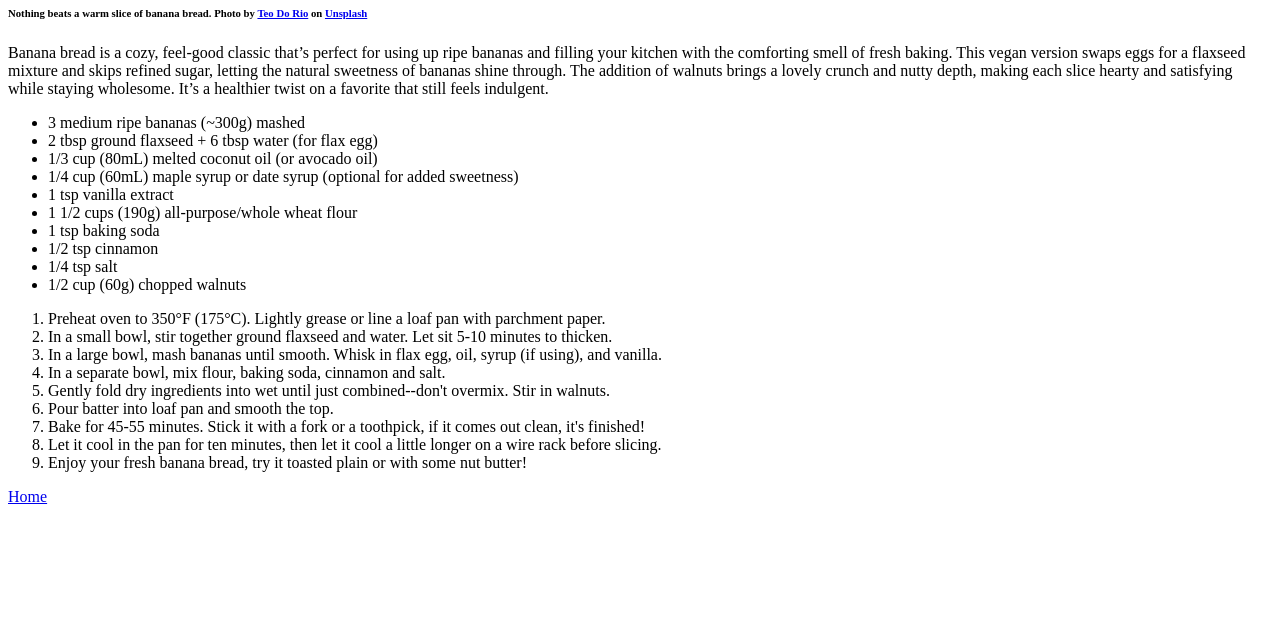
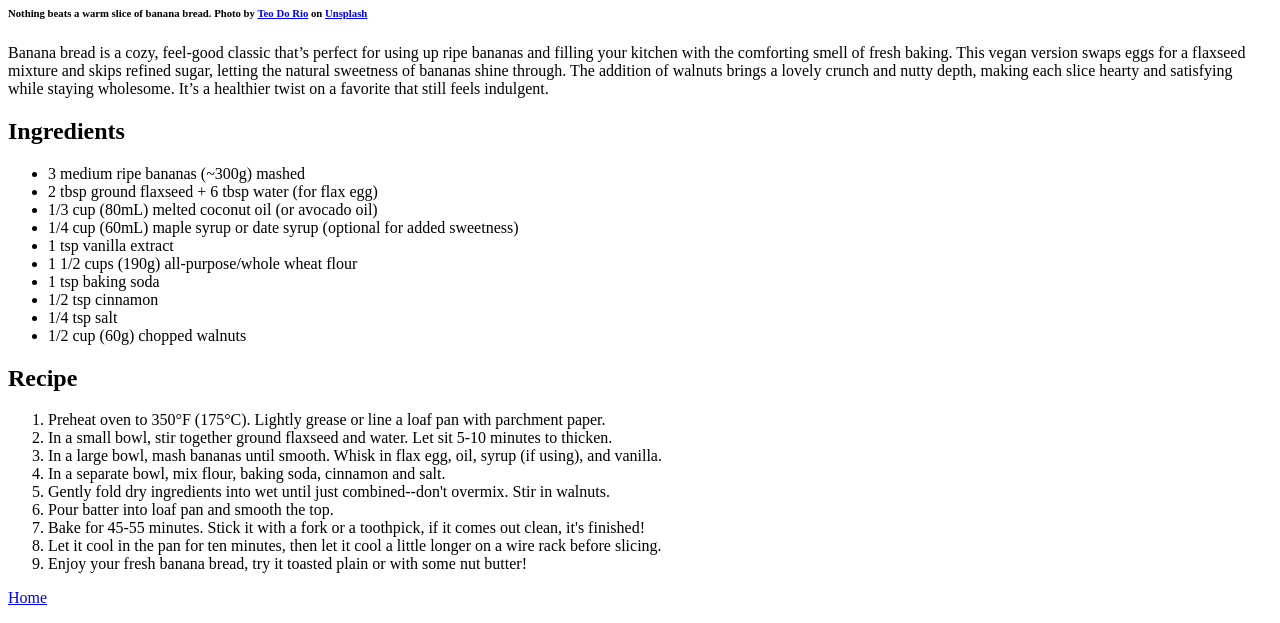
Before and after one commit to kidcalico/odin-recipes, a plain HTML site: page recipes/bananabread.html in a window 1280 px wide. Shown: the part 436-1059 px from the top of the page. Before the commit the page ends 958 px from the top, so only its background shows below. Drawn offline with Linux system fonts and the light colour scheme.

Commit message:
Add missing h2 tags and headers

```diff
--- a/recipes/bananabread.html
+++ b/recipes/bananabread.html
@@ -21,6 +21,7 @@
         Banana bread is a cozy, feel-good classic that&rsquo;s perfect for using up ripe bananas and filling your kitchen with the comforting smell of fresh baking. This vegan version swaps eggs for a flaxseed mixture and skips refined sugar, letting the natural sweetness of bananas shine through. The addition of walnuts brings a lovely crunch and nutty depth, making each slice hearty and satisfying while staying wholesome. It&rsquo;s a healthier twist on a favorite that still feels indulgent.
     </p>
     <!-- ingredients -->
+    <h2>Ingredients</h2>
     <ul>
         <li>3 medium ripe bananas (~300g) mashed</li>
         <li>2 tbsp ground flaxseed + 6 tbsp water (for flax egg)</li>
@@ -34,6 +35,7 @@
         <li>1/2 cup (60g) chopped walnuts</li>
     </ul>
     <!-- cooking steps -->
+    <h2>Recipe</h2>
     <ol>
         <li>Preheat oven to 350&#176;F (175&#176;C). Lightly grease or line a loaf pan with parchment paper.</li>
         <li>In a small bowl, stir together ground flaxseed and water. Let sit 5-10 minutes to thicken.</li>
```
Also changed, not shown: recipes/kettlecorn.html (+2 -0 lines).
